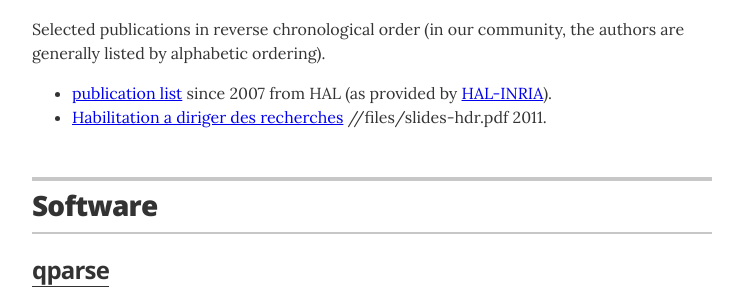
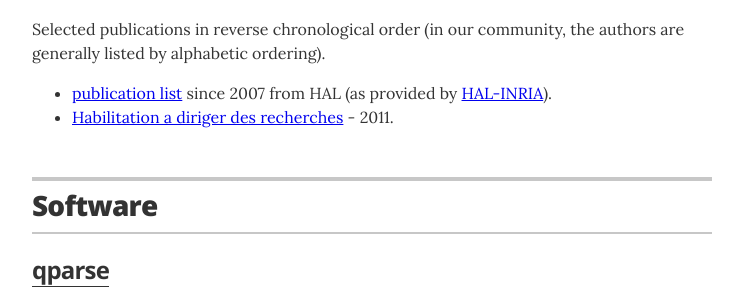
Before and after one commit to florento/florent-jacquemard.github.io, a Jekyll site: the page built from index.html, in a window 1280 px wide and 900 px high, scrolled down 1187 px. Shown: the part 153-453 px from the top of the window, without its empty margins (268-1011 px from the left). Built offline with Jekyll 4.4.1, drawn with Linux system fonts in a browser that asks for light colours.

```diff
--- a/_publications/publications.md
+++ b/_publications/publications.md
@@ -8,4 +8,4 @@
 
 
 * [publication list](https://haltools.inria.fr/Public/afficheRequetePubli.php?auteur_exp=Florent+Jacquemard&annee_publideb=2007&CB_auteur=oui&CB_titre=oui&CB_article=oui&langue=Anglais&tri_exp=annee_publi&tri_exp2=typdoc&tri_exp3=date_publi&ordre_aff=TA&Fen=Aff&css=../css/VisuRubriqueEncadre.css) since 2007 from HAL (as provided by [HAL-INRIA](https://hal.inria.fr)).
-* [Habilitation a diriger des recherches](https://tel.archives-ouvertes.fr/tel-00643595/file/plan.pdf) {{ site.url }}/files/slides-hdr.pdf 2011.
+* [Habilitation a diriger des recherches](https://tel.archives-ouvertes.fr/tel-00643595/file/plan.pdf) - 2011.
```
